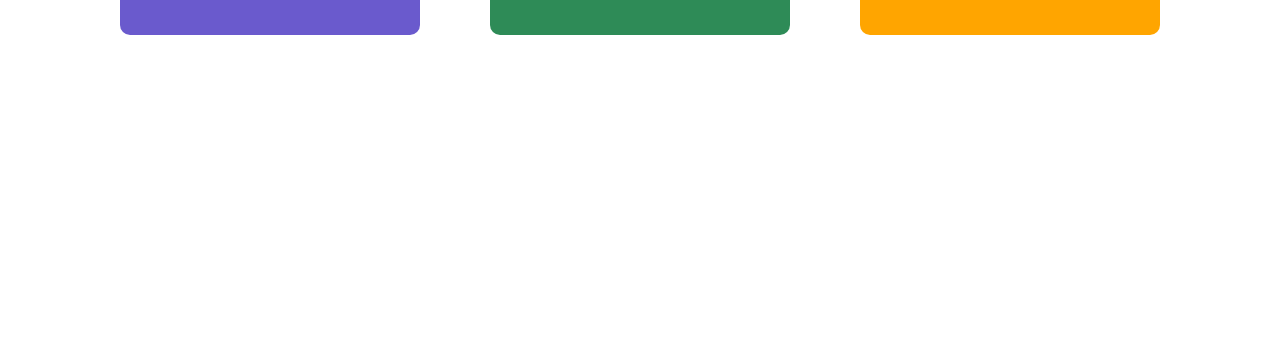
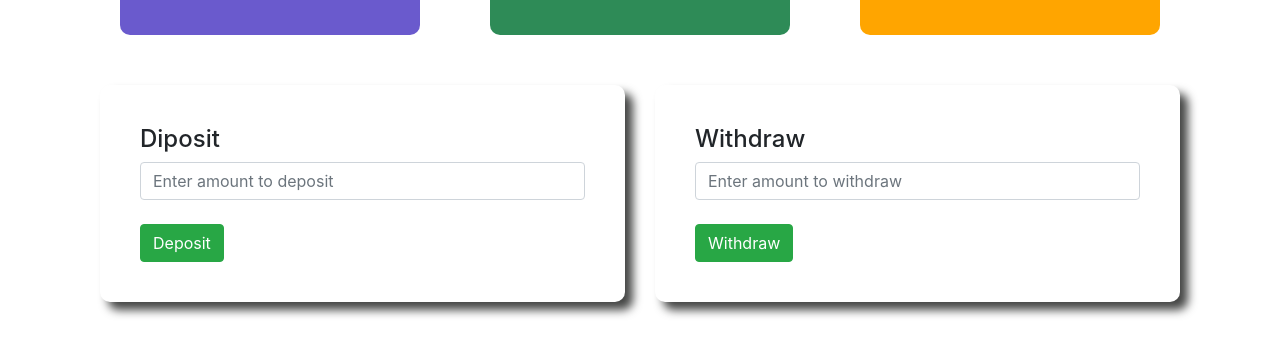
Before and after one commit to tawhidii/frontend-and-exploring-js, a plain HTML site: page algo-bank/index.html in a window 1280 px wide. Both pictures are taken after a click on the button "Enter". Shown: the part 203-558 px from the top of the page. Drawn offline with nearby package versions, Linux system fonts and the light colour scheme.

Commit message:
Transaction Button done

```diff
--- a/algo-bank/index.html
+++ b/algo-bank/index.html
@@ -49,6 +49,25 @@
                 </div>
             </div>
         </div>
+        <div class="row">
+            <div class="col-md-6">
+                <div class="submit-area">
+                    <h4>Diposit</h4>
+
+                    <input type="text" placeholder="Enter amount to deposit" class="form-control">
+                    <br>
+                    <button class="btn btn-success">Deposit</button>
+                </div>
+            </div>
+            <div class="col-md-6">
+                <div class="submit-area">
+                    <h4>Withdraw</h4>
+                    <input type="text" placeholder="Enter amount to withdraw" class="form-control">
+                    <br>
+                    <button class="btn btn-success">Withdraw</button>
+                </div>
+            </div>
+        </div>
     </div>
     <!-- Transaction Area End  -->
 
--- a/algo-bank/style.css
+++ b/algo-bank/style.css
@@ -10,7 +10,7 @@ body{
     margin-top: 50px;
     padding: 40px;
     border-radius: 10px;
-    box-shadow: 8px 8px 10px rgb(144, 224, 144);
+    box-shadow: 8px 8px 10px rgb(69, 70, 69);
 }
 
 
```
